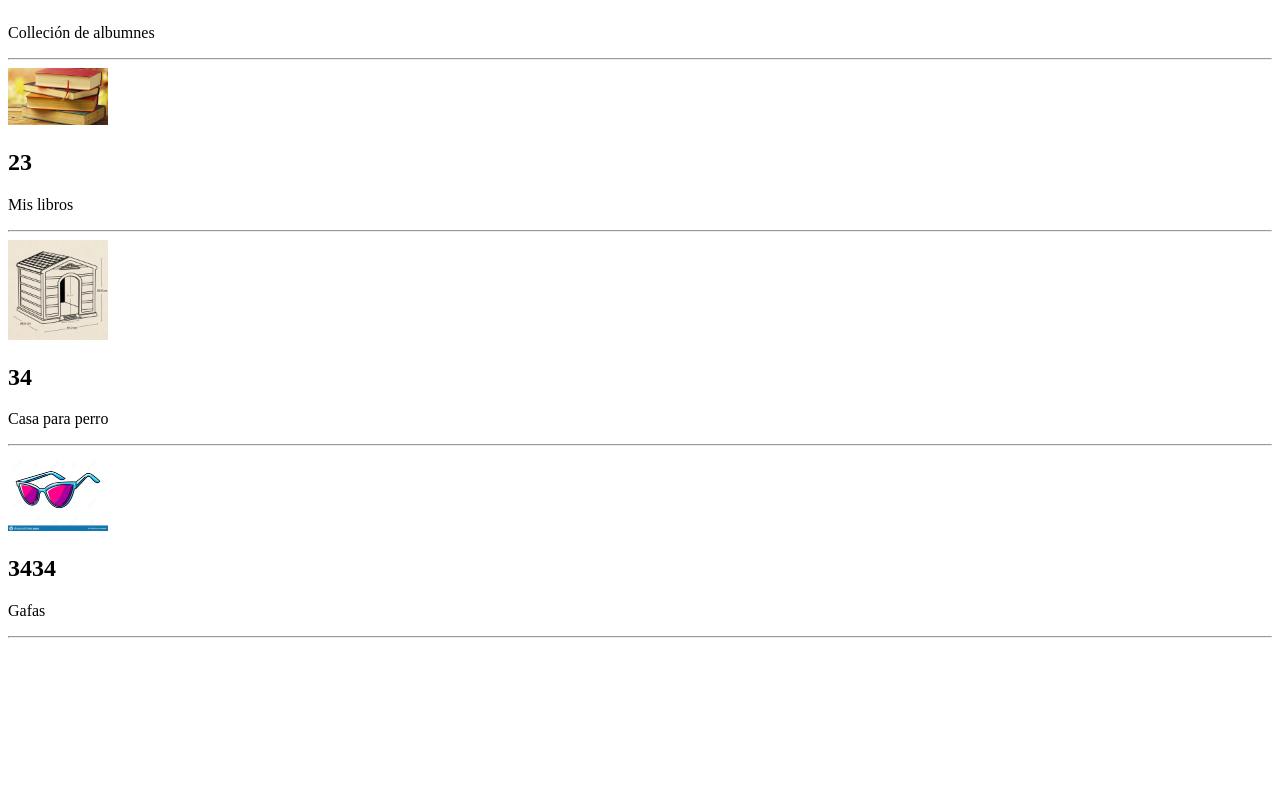
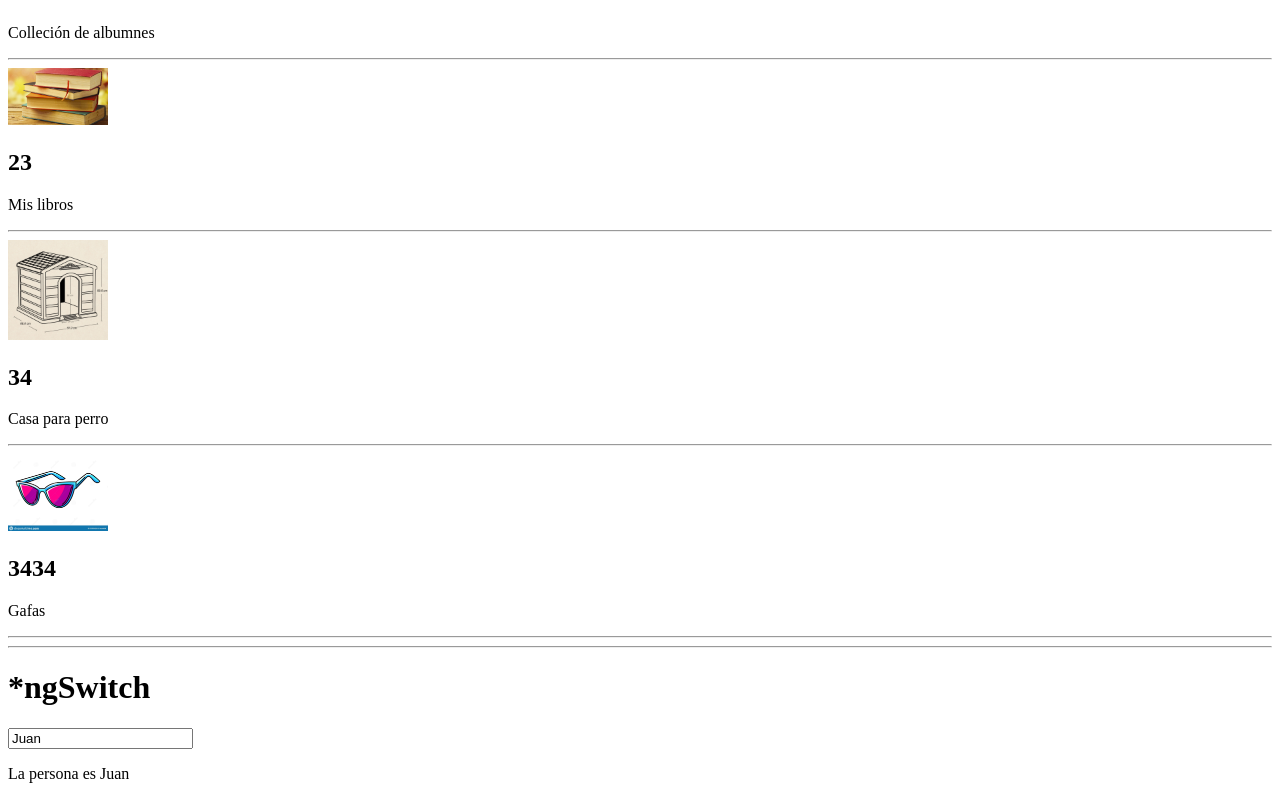
Before and after one commit to JuanDa-code/Fundamentos_Angular, an Angular app in the folder my-store/: page / in a window 1280 px wide. Shown: the part 2180-2979 px from the top of the page. Before the commit the page ends 2826 px from the top, so only its background shows below. Built offline with nearby package versions, Linux system fonts and the light colour scheme.

Commit message:
Uso de *ngSwitch

```diff
--- a/my-store/src/app/app.component.html
+++ b/my-store/src/app/app.component.html
@@ -69,3 +69,14 @@
     <hr>
   </div>
 </div>
+
+<hr>
+
+<h1>*ngSwitch</h1>
+<input type="text" required [(ngModel)]="person.name">
+<div [ngSwitch]="person.name">
+  <p *ngSwitchCase="'Juan'">La persona es Juan</p>
+  <p *ngSwitchCase="'David'">La persona es David</p>
+  <p *ngSwitchCase="'Julian'">La persona es Julian</p>
+  <p *ngSwitchDefault="">Cualquier otra persona</p>
+</div>
```
